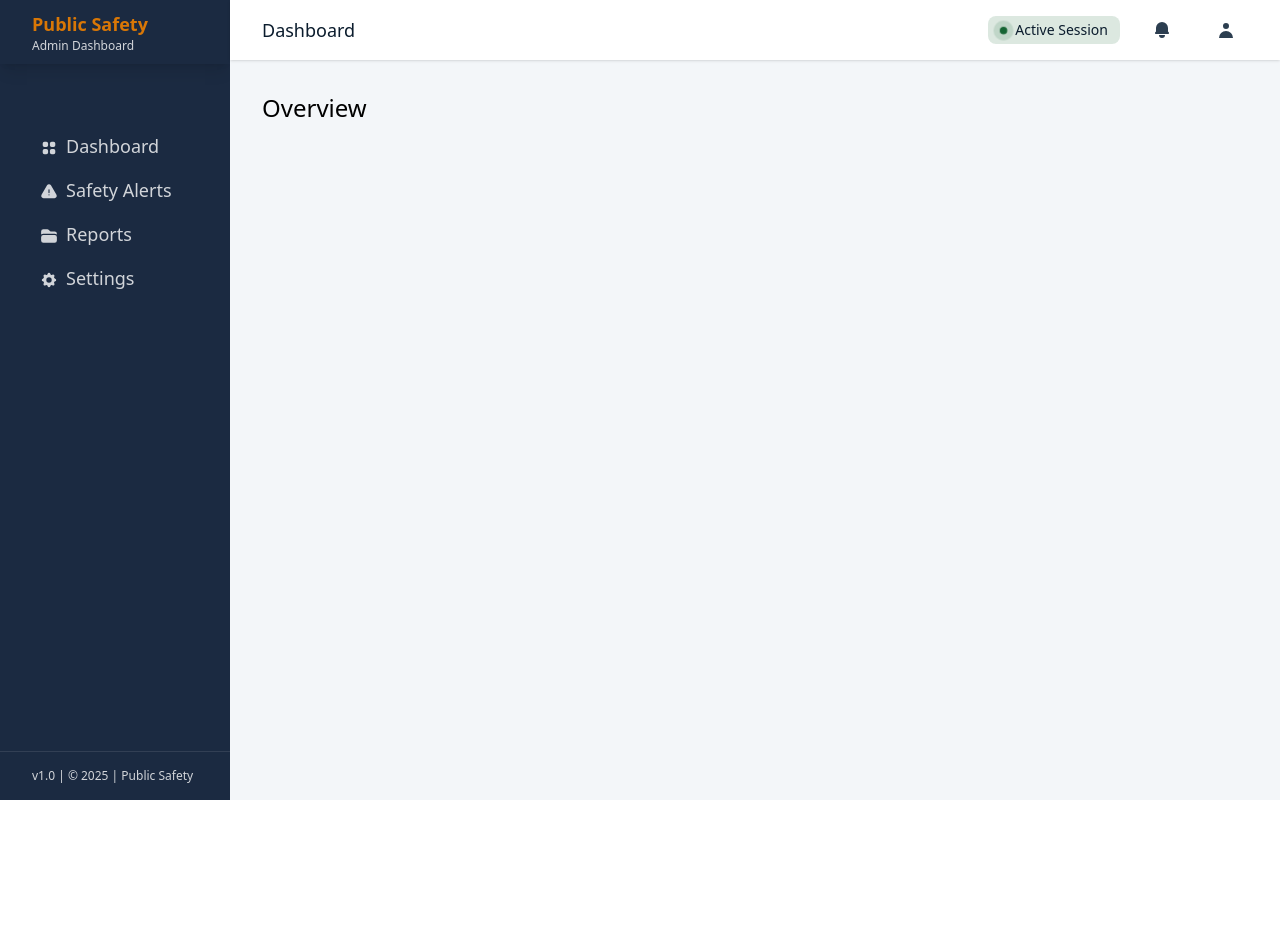
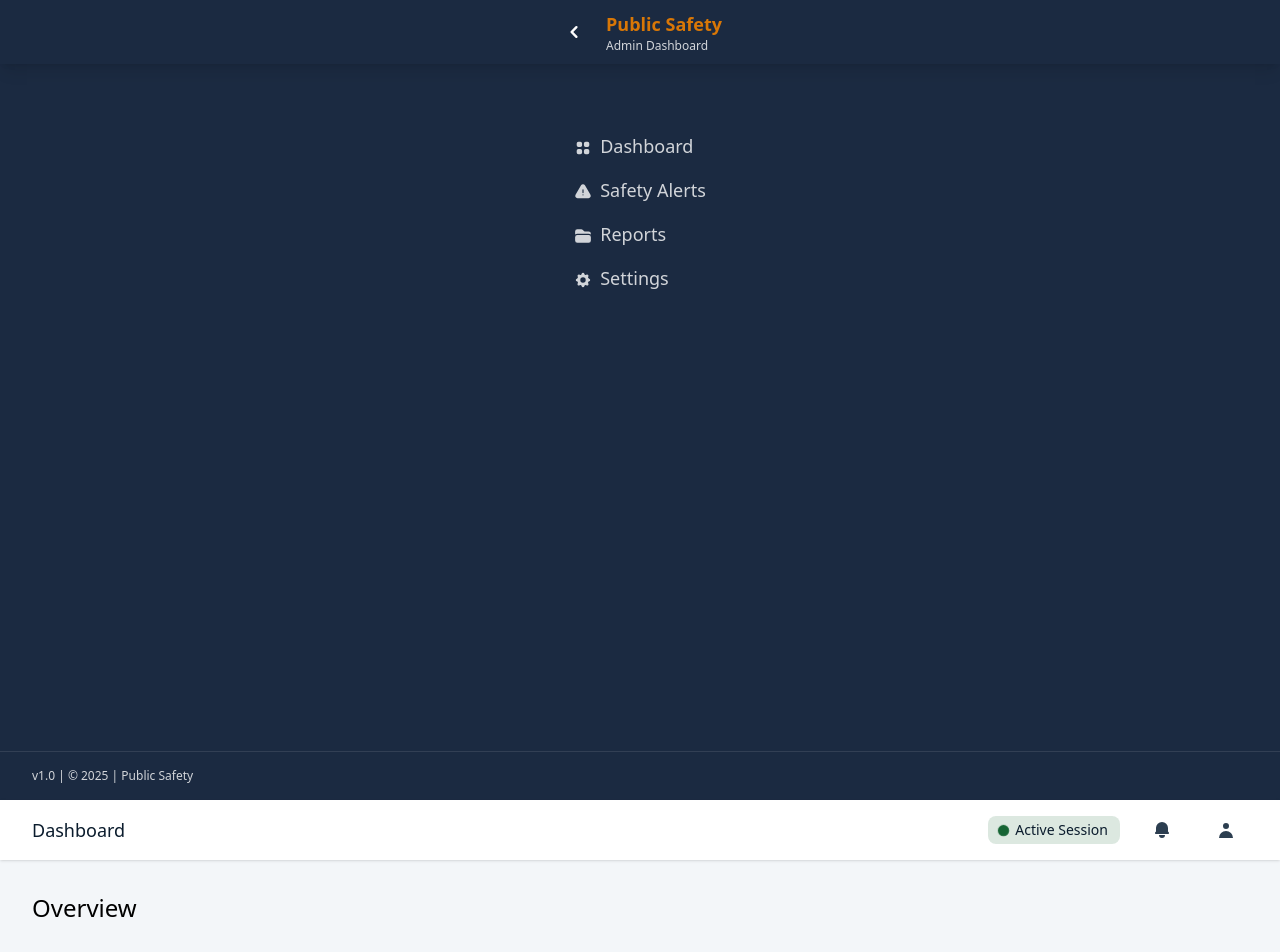
Before and after one commit to seniork7/public_safety, a React (Vite) app in the folder frontend/: page /admin/dashboard in a window 1280 px wide. Shown: the top 952 px of the page. Before the commit the page ends 800 px from the top, so only its background shows below. Built offline with nearby package versions, Linux system fonts and the light colour scheme; no server answers.

Commit message:
Make control panel collapsible

```diff
--- a/frontend/src/components/HeroBanner.jsx
+++ b/frontend/src/components/HeroBanner.jsx
@@ -1,4 +1,4 @@
-import { motion, easeInOut } from "motion/react"
+import { motion } from "motion/react"
 import Button from './form_elements/Button.jsx'
 import HandleBtnClick from './HandleBtnClick.jsx'
 import { HeroCarousel } from './HeroCarousel.jsx'
--- a/frontend/src/components/dashboard/ControlPanel.jsx
+++ b/frontend/src/components/dashboard/ControlPanel.jsx
@@ -1,7 +1,11 @@
+/*
+    Admin dashboard ControlPanel component. Contains nav links to different dashboard sections and a footer
+*/
+
+import { Link } from "react-router-dom"
 import NavMenu from "../header/NavMenu"
-import { HiViewGrid, HiCog } from 'react-icons/hi'
+import { HiViewGrid, HiCog, HiChevronLeft } from 'react-icons/hi'
 import { HiExclamationTriangle, HiFolder } from 'react-icons/hi2'
-import { Link } from "react-router-dom"
 
 
 const Nav_Items = [
@@ -11,15 +15,29 @@ const Nav_Items = [
     { label: 'Settings', to: '/admin/dashboard/settings', icon: HiCog }
 ]
 
-export default function ControlPanel() {
+export default function ControlPanel({handleCallapse = null}) {
+
     return (
         <div className="bg-nav-bg h-screen flex flex-col">
-            <div className='py-8 lg:px-8 shadow-lg flex flex-col justify-center h-8'>
-                <h2 className="text-lg font-bold text-accent-secondary">Public Safety</h2>
-                <p className="text-xs text-surface/80">Admin Dashboard</p>
+            <div className='py-8 shadow-lg flex items-center justify-center gap-4 h-8'>
+                <button
+                    onClick={handleCallapse}
+                    className="p-1 rounded-full text-surface hover:bg-surface/15 transition duration-300 cursor-pointer"
+                    aria-label="Collapse control panel"
+                    title="Collapse control panel"
+                >
+                    <HiChevronLeft className="text-2xl text-surface" />
+                </button>
+
+                <div>
+                    <h2 className="text-lg font-bold text-accent-secondary">Public Safety</h2>
+                    <p className="text-xs text-surface/80">Admin Dashboard</p>
+                </div>
             </div>
 
-            <NavMenu Nav_Items={Nav_Items} className="py-15 lg:px-8 text-surface/80 text-lg h-screen flex-col" page='admin' />
+            <div className="flex justify-center">
+                <NavMenu Nav_Items={Nav_Items} className="py-15 text-surface/80 text-lg flex-col" page='admin' />
+            </div>
 
             <footer className="mt-auto py-4 px-8 text-xs text-surface/80 shadow-lg border-t border-surface/10">
                 <p>v1.0 | &copy; {new Date().getFullYear()} | <Link to="/" className="hover:underline">Public Safety</Link></p>
--- /dev/null
+++ b/frontend/src/components/dashboard/DropdownMenu.jsx
@@ -0,0 +1,82 @@
+/*
+    Dropdown menu component for the admin profile area in the header. Displays admin info and a logout option
+*/
+
+import { useState, useRef, useEffect } from 'react'
+import { useNavigate } from 'react-router-dom'
+import { HiUser, HiOutlineLogout } from 'react-icons/hi'
+import { useAuth } from '../../store/AuthContext'
+import { adminFetch } from '../../utils/adminFetch'
+
+export default function DropdownMenu({ adminInfo = null, children }) {
+    const [menuOpen, setMenuOpen] = useState(false)
+    const dropdownRef = useRef(null)
+    const navigate = useNavigate()
+    const { user, logout } = useAuth()
+
+    adminInfo = user ? user : null
+
+    // This function calls the backend to destroy the session and
+    // then clears the user state and redirects to login page
+    const handleLogout = async () => {
+        try {
+            await adminFetch('api/admin/logout', { method: 'POST' })
+            logout()
+            navigate('/admin/login')
+            console.log('Logout successful');
+
+        } catch (error) {
+            console.error('Logout failed', error)
+            navigate('/admin/login')
+        } finally {
+            // setLoading(false)
+        }
+    }
+
+    useEffect(() => {
+        const handleClickOutside = (event) => {
+            if (
+                dropdownRef.current &&
+                !dropdownRef.current.contains(event.target)
+            ) {
+                setMenuOpen(false)
+            }
+        }
+
+        document.addEventListener("mousedown", handleClickOutside)
+
+        return () => {
+            document.removeEventListener("mousedown", handleClickOutside)
+        }
+    }, [])
+
+    return (
+        <div ref={dropdownRef} className="relative">
+            <button
+                onClick={() => setMenuOpen(!menuOpen)}
+                className="flex items-center gap-2 px-3 py-1 rounded-md hover:bg-surface/5"
+                aria-expanded={menuOpen}
+                aria-label="Admin menu"
+                title="Admin Menu"
+            >
+                <HiUser className="text-xl" />
+            </button>
+
+            {menuOpen && (
+                <div className="absolute right-0 mt-5 w-40 bg-bg shadow-md rounded-md overflow-hidden z-50">
+                    <h3 className="font-medium px-4 py-2 bg-nav-bg text-surface">
+                        {adminInfo ? `${adminInfo?.fName} ${adminInfo?.lName}` : 'Admin User'}
+                        {adminInfo && <p className="text-xs text-text-muted">{adminInfo?.role}</p>}
+                    </h3>
+
+                    {children}
+
+                    {/* <Link to="/admin/profile" className="block px-4 py-2 hover:bg-surface/5">View Profile</Link> */}
+                    <button onClick={handleLogout} className="w-full text-left px-4 py-2 hover:bg-surface/5">
+                        <HiOutlineLogout className='inline-block ml-2' /> Logout
+                    </button>
+                </div>
+            )}
+        </div>
+    )
+}
--- a/frontend/src/components/header/Header.jsx
+++ b/frontend/src/components/header/Header.jsx
@@ -1,12 +1,17 @@
+/*
+    Header component - displays the nav menu and admin controls based on the current page and user session
+*/
+
 import { useState } from 'react'
 import HandleBtnClick from '../HandleBtnClick.jsx'
 import Button from '../form_elements/Button.jsx'
-import NavLink from '../header/NavLink.jsx'
 import NavMenu from './NavMenu.jsx'
+import DropdownMenu from '../dashboard/DropdownMenu.jsx'
 import Pulse from '../dashboard/Pulse.jsx'
-import { HiMenu, HiX, HiUser, HiOutlineLogout, HiBell } from 'react-icons/hi'
-import { Link, useNavigate } from 'react-router-dom'
+import { HiMenu, HiX, HiUser, HiBell } from 'react-icons/hi'
+import { Link } from 'react-router-dom'
 
+// Array of nav items for the public site
 const Nav_Items = [
   { label: 'Home', to: '#home' },
   { label: 'About', to: '#about' },
@@ -15,21 +20,14 @@ const Nav_Items = [
   { label: 'Contact', to: '#contact' }
 ]
 
+// Header component that conditionally renders different
+// nav options based on the current page and user session
 export default function Header({
   page = 'home',
-  adminInfo = null,
   mode = null,
   sessionLabel = null,
-  onLogout = null
 }) {
   const [open, setOpen] = useState(false)
-  const [menuOpen, setMenuOpen] = useState(false)
-  const navigate = useNavigate()
-
-  const handleLogout = async () => {
-    if (onLogout) return onLogout()
-    navigate('/admin/login')
-  }
 
   if (page === 'admin') {
     return (
@@ -48,7 +46,7 @@ export default function Header({
 
           <div className="flex items-center gap-6">
             {sessionLabel && (
-              <div className="bg-success/15 flex items-center gap-2 px-3 py-1 rounded-lg text-sm text-text-primary">
+              <div className="bg-success/15 hidden md:flex items-center gap-2 px-3 py-1 rounded-lg text-sm text-text-primary">
                 <Pulse /> {sessionLabel}
               </div>
             )}
@@ -56,36 +54,20 @@ export default function Header({
             <button className="relative p-2" aria-label="Notifications">
               <HiBell className="text-xl" />
             </button>
-
-            <div className="relative">
-              <button
-                onClick={() => setMenuOpen(!menuOpen)}
-                className="flex items-center gap-2 px-3 py-1 rounded-md hover:bg-surface/5"
-                aria-haspopup="true"
-                aria-expanded={menuOpen}
-              >
-                <HiUser className="text-xl" />
-              </button>
-
-              {menuOpen && (
-                <div className="absolute right-0 mt-5 w-40 bg-bg shadow-md rounded-md overflow-hidden z-50">
-                  <h3 className="font-medium px-4 py-2 bg-nav-bg text-surface">
-                    {adminInfo ? `${adminInfo.fName} ${adminInfo.lName}` : 'Admin User'}
-                    {adminInfo && <p className="text-xs text-text-muted">{adminInfo.role}</p>}
-                  </h3>
-                  {/* <Link to="/admin/profile" className="block px-4 py-2 hover:bg-surface/5">View Profile</Link> */}
-                  <button onClick={handleLogout} className="w-full text-left px-4 py-2 hover:bg-surface/5">
-                    <HiOutlineLogout className='inline-block ml-2' /> Logout
-                  </button>
+            <DropdownMenu>
+              {sessionLabel && (
+                <div className="bg-success/15 flex md:hidden items-center gap-2 px-3 py-1 text-sm text-text-primary">
+                  <Pulse /> {sessionLabel}
                 </div>
               )}
-            </div>
+            </DropdownMenu>
           </div>
         </div>
       </header>
     )
   }
 
+  // Default header for public site
   return (
     <header>
       <nav className="bg-nav-bg/80 text-surface py-3">
--- a/frontend/src/components/header/NavMenu.jsx
+++ b/frontend/src/components/header/NavMenu.jsx
@@ -2,11 +2,11 @@ import NavLink from './NavLink'
 
 export default function NavMenu({ Nav_Items = [], className = '', label = '', page = 'home', children, ...props } = {}) {
     const hoverBg = page === 'admin'
-        ? 'hover:bg-accent-secondary hover:text-text-primary px-2 py-1 rounded-md'
+        ? 'hover:bg-accent-secondary hover:text-text-primary hover:font-semibold px-2 py-1 rounded-md'
         : 'hover:text-accent-secondary'
     return (
         <div className={`flex ${className}`} {...props}>
-            {Nav_Items.map(link => <NavLink key={link.to} to={link.to} icon={link.icon} className={`block py-2 hover:scale-105 transition duration-300 ${hoverBg}`} >{link.label}</NavLink>)}
+            {Nav_Items.map(link => <NavLink key={link.to} to={link.to} icon={link.icon} className={`py-2 px-4 hover:scale-105 transition duration-300 ${hoverBg}`} >{link.label}</NavLink>)}
             {children}
         </div>
     )
--- a/frontend/src/pages/AdminDashboard.jsx
+++ b/frontend/src/pages/AdminDashboard.jsx
@@ -1,17 +1,30 @@
-import { useEffect, useState } from 'react'
+/*
+    Admin Dashboard - uses an <Outlet /> for nested routes to display the different dashboard sections/components.
+*/
+
+import { use, useEffect, useState } from 'react'
 import { Outlet, useNavigate } from 'react-router-dom'
 import { adminFetch } from '../utils/adminFetch'
+import { useAuth } from '../store/AuthContext'
 import LoadingOverlay from '../components/LoadingOverlay'
 import Button from '../components/form_elements/Button'
 import Header from '../components/header/Header'
 import ControlPanel from '../components/dashboard/ControlPanel'
+import { HiChevronRight } from 'react-icons/hi'
 
 export default function AdminDashboard() {
     const navigate = useNavigate()
     const [applications, setApplications] = useState(null)
-    const [loading, setLoading] = useState(false)
+    const { user, logout, loading } = useAuth()
+    const [isCollapsed, setIsCollapsed] = useState(false)
+
 
     useEffect(() => {
+        alert('The dashboard is under development. Please check back later!')
+    }, [])
+
+
+    /*     useEffect(() => {
             const fetchApplications = async () => {
                 setLoading(true)
 
@@ -20,8 +33,6 @@ export default function AdminDashboard() {
                     // console.log('Dashboard data:', data);
 
                     setApplications(data)
-
-                alert('The dashboard is under development. Please check back later!')
 
                 } catch (error) {
                     if (error.message === 'Unauthorized!') {
@@ -35,24 +46,13 @@ export default function AdminDashboard() {
             }
 
             fetchApplications()
-    }, [navigate])
+        }, [navigate]) */
 
-    const handleLogout = async () => {
-        setLoading(true)
-        try {
-            await adminFetch('api/admin/logout', { method: 'POST' })
-            navigate('/admin/login')
-        } catch (error) {
-            console.error('Logout failed', error)
-            navigate('/admin/login')
-        } finally {
-            setLoading(false)
-        }
-    }
+
 
     const handleMode = () => {
-        if (applications) {
-            return applications.role === 'Admin' ? 'Admin Mode' : 'Demo Mode'
+        if (user) {
+            return user.role === 'Admin' ? 'Admin Mode' : 'Demo Mode'
         }
     }
 
@@ -60,18 +60,29 @@ export default function AdminDashboard() {
         <>
             {loading && <LoadingOverlay />}
             <main>
-                <section className="min-h-screen grid grid-cols-1 md:grid-cols-[230px_1fr]">
+                <section className={`min-h-screen grid grid-cols-1 md:grid-cols-${isCollapsed ? '[1fr]' : '[230px_1fr]'}`}>
                     {/* Control Panel */}
-                    <ControlPanel />
+                    <div className={isCollapsed ? "hidden" : "block"}>
+                        <ControlPanel handleCallapse={() => setIsCollapsed(!isCollapsed)} />
+                    </div>
 
                     {/* Main Display Area */}
-                    <div className="bg-bg">
+                    <div className="bg-bg relative">
+                        {isCollapsed && (
+                            <button
+                                onClick={() => setIsCollapsed(!isCollapsed)}
+                                aria-label="Open control panel"
+                                title="Open control panel"
+                                className="absolute left-0 top-1/2 -translate-y-1/2 -ml-6 z-99 flex items-center justify-end h-10 w-10 rounded-r-md bg-nav-bg text-surface shadow-md hover:bg-nav-bg/80 transition duration-300 cursor-pointer"
+                            >
+                                <HiChevronRight className="text-xl" />
+                            </button>
+                        )}
                         <Header
                             page="admin"
-                            adminInfo={applications}
+                            adminInfo={user}
                             mode={handleMode()}
                             sessionLabel="Active Session"
-                            onLogout={handleLogout}
                         />
 
                         <div className="p-8">
--- a/frontend/src/pages/SafetyTips.jsx
+++ b/frontend/src/pages/SafetyTips.jsx
@@ -185,7 +185,7 @@ export default function SafetyTip() {
                 <motion.button
                     aria-expanded={widgetOpen}
                     aria-controls="resources-widget"
-                    onClick={() => setWidgetOpen((open) => !open)}
+                    onClick={() => setWidgetOpen(!widgetOpen)}
                     className="fixed right-6 bottom-12 z-50 w-12 h-12 rounded-full flex items-center justify-center shadow-lg transition hover:scale-95 duration-700 cursor-pointer bg-accent-secondary text-text-primary hover:bg-accent-primary hover:text-surface"
                     title={widgetOpen ? "Close resources" : "Open resources"}
                     initial={{ scale: 0.9, opacity: 0 }}
--- /dev/null
+++ b/frontend/src/store/AuthContext.jsx
@@ -0,0 +1,46 @@
+/*
+    A context for accessing authentication state accross the app
+*/
+
+import { createContext, useContext, useEffect, useState } from 'react'
+import { adminFetch } from '../utils/adminFetch'
+
+const AuthContext = createContext()
+
+export const AuthProvider = ({ children }) => {
+    const [user, setUser] = useState(null)
+    const [loading, setLoading] = useState(false)
+
+    // Check if the user is already authenticated when the app loads and
+    // set the user state accordingly
+    useEffect(() => {
+        const checkAuth = async () => {
+            setLoading(true)
+            try {
+                await new Promise(resolve => setTimeout(resolve, 500))
+                const response = await adminFetch('api/admin/check-auth', { cache: 'no-store' })
+
+                setUser(response?.user)
+
+            } catch (error) {
+                console.error('Error checking credentials:', error)
+                setUser(null)
+            } finally {
+                setLoading(false)
+            }
+        }
+
+        checkAuth()
+    }, [])
+
+    const login = (userData) => setUser(userData)
+    const logout = () => setUser(null)
+
+    return (
+        <AuthContext.Provider value={{ user, login, logout, loading }}>
+            {children}
+        </AuthContext.Provider>
+    )
+}
+
+export const useAuth = () => useContext(AuthContext)
--- a/frontend/src/utils/adminFetch.js
+++ b/frontend/src/utils/adminFetch.js
@@ -1,3 +1,7 @@
+/*
+    This function fetch admin data from the backend
+*/
+
 import { API_URL } from './api_url'
 
 export const adminFetch = async (url, options = {}) => {
```
Also changed, not shown: frontend/src/components/ProtectedRoute.jsx (added, +23 -0 lines), frontend/src/main.jsx (+24 -28 lines), frontend/src/pages/AdminLogin.jsx (+9 -1 lines), 2 other files (tests, documents, lock files or other folders). Lines whose indentation alone changed are shown as unchanged.
